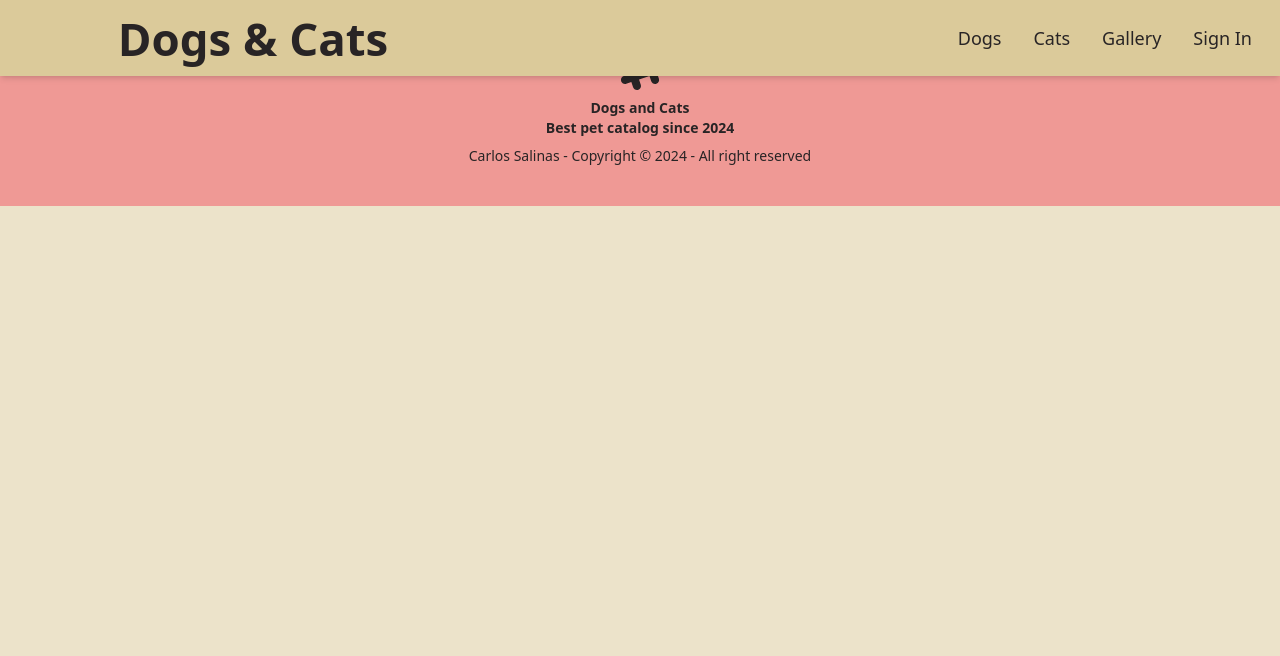
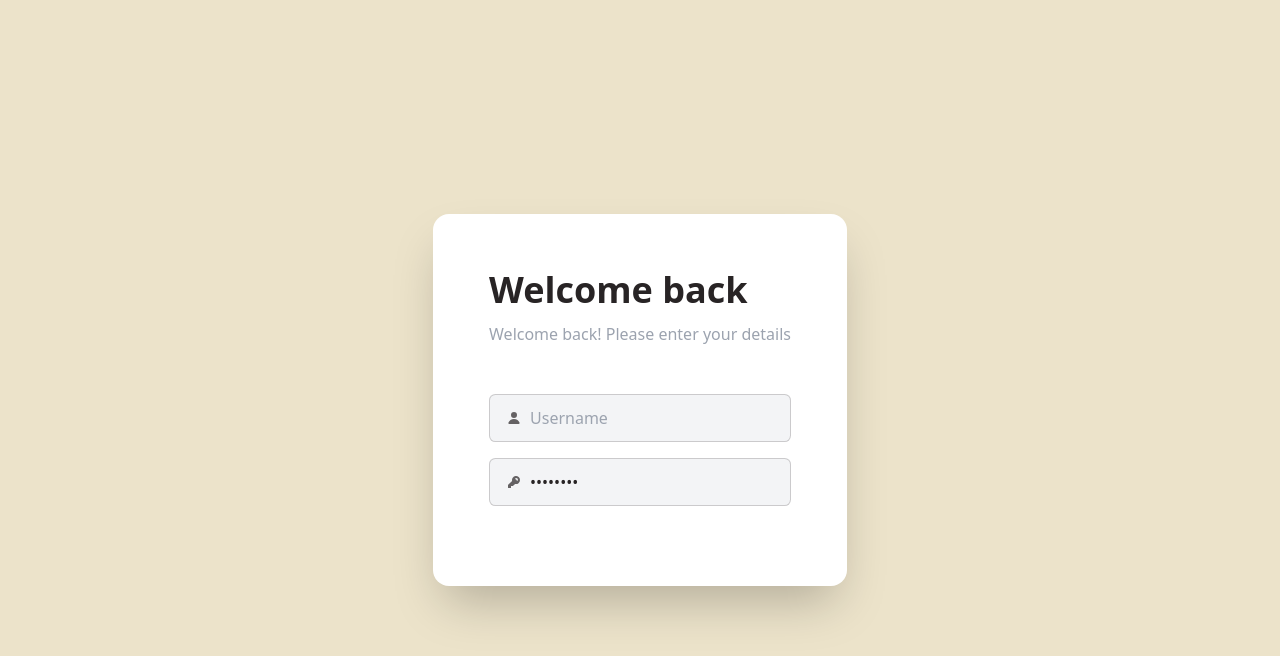
Before and after one commit to csalinas14/Dog-Catalog-WebApp, a React (Vite) app in the folder frontend/: page /login in a window 1280 px wide. Shown: the top 656 px of the page. Built offline with nearby package versions, Linux system fonts and the light colour scheme.

Commit message:
Starting to implement users into website. Starting with creating sign in page

```diff
--- a/frontend/src/App.tsx
+++ b/frontend/src/App.tsx
@@ -12,6 +12,7 @@ import Footer from './components/Footer/footer'
 import { useEffect } from 'react'
 import ScrollToTop from './utils/scrollToTop'
 import BreedPage from './components/SingleBreedPage'
+import LoginPage from './components/Login/login'
 
 function App() {
   //on page refresh window will start at top
@@ -28,6 +29,7 @@ function App() {
         <Route path='/cats' element={<CatsPage />} />
         <Route path='/gallery' element={<GalleryPage />} />
         <Route path='/breeds/:id' element={<BreedPage />} />
+        <Route path='/login' element={<LoginPage />} />
       </Routes>
       <Footer />
     </div>
--- a/frontend/src/components/Footer/footer.tsx
+++ b/frontend/src/components/Footer/footer.tsx
@@ -1,4 +1,9 @@
+import { useMatch } from 'react-router-dom'
+
 const Footer = () => {
+  const loginMatch = useMatch('/login')
+
+  if (loginMatch) return
   return (
     <footer className='footer footer-center p-10 bg-primary text-primary-content'>
       <aside>
--- /dev/null
+++ b/frontend/src/components/Login/login.tsx
@@ -0,0 +1,44 @@
+const LoginPage = () => {
+  return (
+    <div className='min-h-screen flex items-center justify-center bg-base-100'>
+      <div className='relative flex flex-col m-6 bg-white shadow-2xl rounded-2xl md:flex-row md:space-y-0'>
+        <div className='flex flex-col justify-center p-8 md:p-14'>
+          <h1 className='mb-3 text-4xl font-bold'>Welcome back</h1>
+          <span className='font-light text-gray-400 mb-8'>
+            Welcome back! Please enter your details
+          </span>
+          <form className='py-4'>
+            <label className='input input-bordered flex items-center gap-2 bg-gray-100 mb-4'>
+              <svg
+                xmlns='http://www.w3.org/2000/svg'
+                viewBox='0 0 16 16'
+                fill='currentColor'
+                className='w-4 h-4 opacity-70'
+              >
+                <path d='M8 8a3 3 0 1 0 0-6 3 3 0 0 0 0 6ZM12.735 14c.618 0 1.093-.561.872-1.139a6.002 6.002 0 0 0-11.215 0c-.22.578.254 1.139.872 1.139h9.47Z' />
+              </svg>
+              <input type='text' className='grow' placeholder='Username' />
+            </label>
+            <label className='input input-bordered flex items-center gap-2 bg-gray-100 mb-2'>
+              <svg
+                xmlns='http://www.w3.org/2000/svg'
+                viewBox='0 0 16 16'
+                fill='currentColor'
+                className='w-4 h-4 opacity-70'
+              >
+                <path
+                  fillRule='evenodd'
+                  d='M14 6a4 4 0 0 1-4.899 3.899l-1.955 1.955a.5.5 0 0 1-.353.146H5v1.5a.5.5 0 0 1-.5.5h-2a.5.5 0 0 1-.5-.5v-2.293a.5.5 0 0 1 .146-.353l3.955-3.955A4 4 0 1 1 14 6Zm-4-2a.75.75 0 0 0 0 1.5.5.5 0 0 1 .5.5.75.75 0 0 0 1.5 0 2 2 0 0 0-2-2Z'
+                  clipRule='evenodd'
+                />
+              </svg>
+              <input type='password' className='grow' value='password' />
+            </label>
+          </form>
+        </div>
+      </div>
+    </div>
+  )
+}
+
+export default LoginPage
--- a/frontend/src/components/Navbar/index.tsx
+++ b/frontend/src/components/Navbar/index.tsx
@@ -1,6 +1,9 @@
-import { Link } from 'react-router-dom'
+import { Link, useMatch } from 'react-router-dom'
 
 const Navbar = () => {
+  const loginMatch = useMatch('/login')
+
+  if (loginMatch) return
   return (
     <div className='navbar p-0 py-2 flex-row fixed top-0 z-50 w-full border-b-0 shadow-md bg-base-300'>
       <div className='navbar-start'>
```
